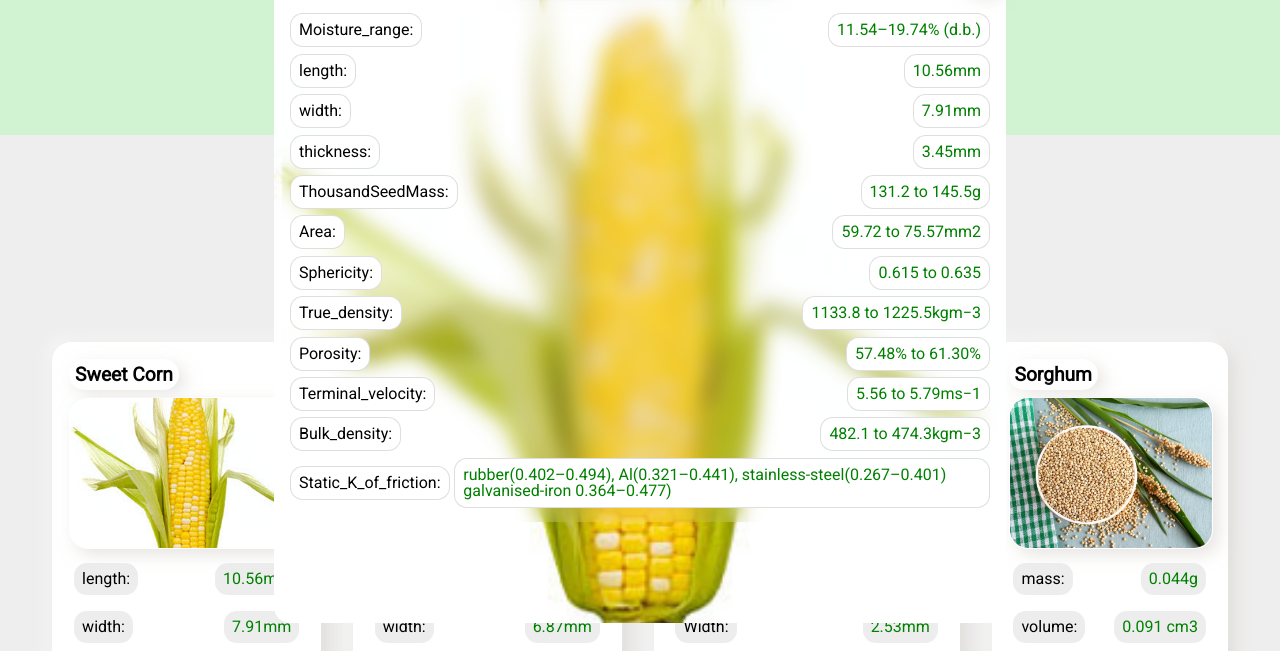
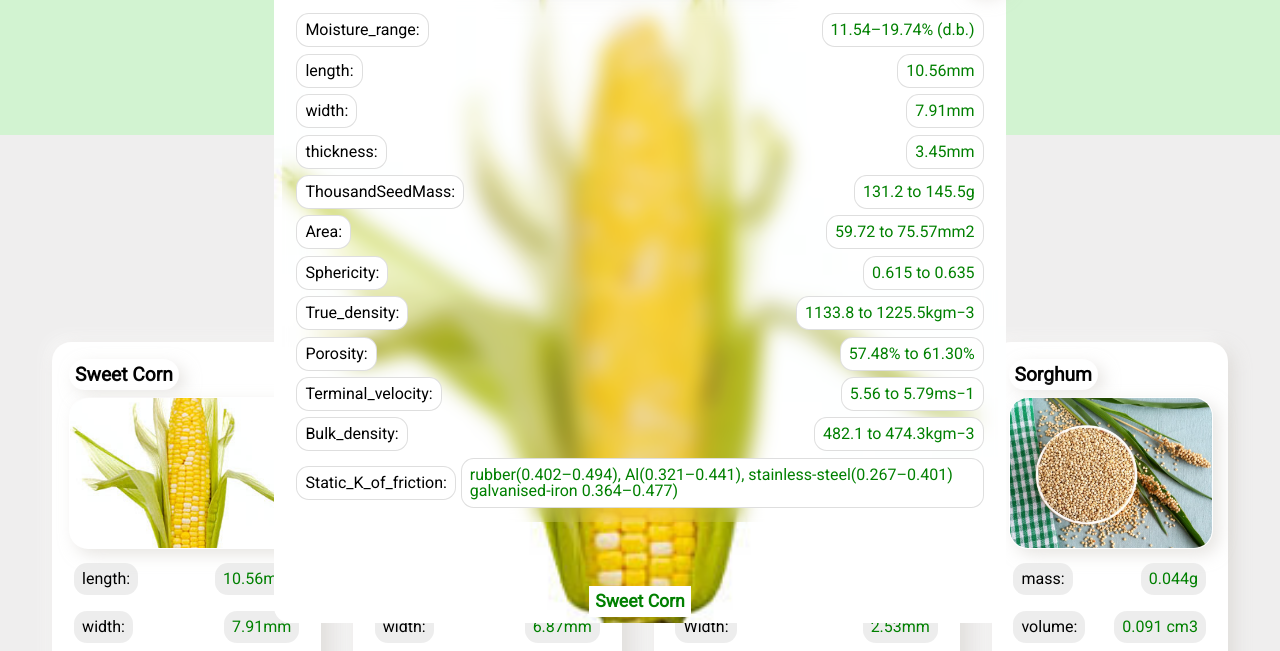
Before and after one commit to EngrZaks/properties, a plain HTML site: page index.html in a window 1280 px wide. Both pictures are taken after a click on the element 186 px from the left and 659 px from the top of the page. Shown: the part 81-732 px from the top of the page. Drawn offline with Linux system fonts and the light colour scheme; a web font is replaced by a local one.

Commit message:
added new files to cache array added product title for each prodect and optimize animation

```diff
--- a/index.html
+++ b/index.html
@@ -94,6 +94,7 @@
         <div class="details more"></div>
         <div class="summary more"></div>
         <div class="reference more"></div>
+        <div class="title"></div>
       </div>
 
       <section id="about">
--- a/scripts/app.js
+++ b/scripts/app.js
@@ -7,6 +7,7 @@ const menu = document.querySelector(".menu"),
   search = document.forms[0],
   suggestions = document.querySelector(".search-result"),
   productLay = document.querySelector(".product"),
+  productTitle = document.querySelector(".product .title"),
   details = document.querySelector(".details"),
   summary = document.querySelector(".summary"),
   reference = document.querySelector(".reference"),
@@ -19,7 +20,6 @@ let activeDetails = details,
   activeNavMain = mainNavList[0];
 activeNav.classList.add("active");
 show(activeDetails, "show2", "opac");
-
 activeNavMain.classList.add("active");
 document.querySelector(".coverage span").innerHTML = products.length;
 const toggleMenu = () => {
@@ -46,16 +46,17 @@ function handleProductClick(product) {
   if (product.link2) {
     reference.innerHTML += `<a href='${product.link2}' target='blank'>2nd LINK</a>`;
   }
+  productTitle.textContent = product.crop;
   setTimeout(() => {
     productLay.classList.add("animate");
-  }, 50);
+  }, 30);
 }
 
 function hideProductLay(e) {
   productLay.classList.remove("animate");
   setTimeout(() => {
     productLay.classList.remove("show", "opac");
-  }, 200);
+  }, 150);
 }
 const handleNavigate = (e) => {
   const text = e.target.textContent;
@@ -105,6 +106,9 @@ showProducts(products, [
   "groundnut",
   "cocoa",
   "wheat",
+  "fenugreek",
+  "lupin",
+  "date",
 ]);
 
 function showAllProducts(e) {
--- a/styles/product.scss
+++ b/styles/product.scss
@@ -2,7 +2,7 @@
   position: fixed;
   top: 90%;
   width: 0;
-  height: 85%;
+  height: 96%;
   max-width: 700px;
   left: 50%;
   transform: translateX(-50%);
@@ -10,10 +10,10 @@
   padding-left: 1rem !important;
   z-index: 3;
   display: none;
-  opacity: 0;
+  // opacity: 0;
   flex-direction: column;
   align-items: center;
-  transition: all 0.38s ease;
+  transition: all 0.3s ease-out;
   background-size: cover !important;
   border-radius: 1rem;
   // @include shadow(0.5rem);
@@ -64,11 +64,12 @@
     border-radius: 1rem;
     padding: 00.5rem;
     overflow: auto;
+    margin-bottom: 2rem !important;
     .properties {
       display: flex;
       align-items: center;
       justify-content: space-between;
-      margin: 0.4rem 0;
+      margin: 0.4rem;
       .property {
         padding: 0.5rem;
         border-radius: 0.8rem;
@@ -104,9 +105,25 @@
     text-decoration: none;
     border-radius: 00.5rem;
   }
+  .title {
+    font-weight: bold;
+    position: absolute;
+    color: green;
+    background-color: white;
+    padding: 0.4rem;
+    margin: 0.4rem;
+    font-size: 1.1rem;
+    bottom: 0;
+    margin-top: 1rem;
+  }
 }
 .animate {
   top: 3%;
   width: 88%;
   // height: 85%;
 }
+@media only screen and (min-width: 768px) {
+  .product {
+    height: 85%;
+  }
+}
--- a/sw.js
+++ b/sw.js
@@ -21,6 +21,10 @@ const assets = [
   "/assets/rice.jpg",
   "/assets/sorghums.jpg",
   "/assets/soybean.jpg",
+  "/assets/barley.jpg",
+  "/assets/dates.jpg",
+  "/assets/fenugreek.jpg",
+  "/assets/lupin.jpg",
   "/assets/sonflower-seeds.jpg",
   "/assets/wheat-grains.jpg",
   "/scripts",
```
Also changed, not shown: styles/styles.css, 1 other file.
